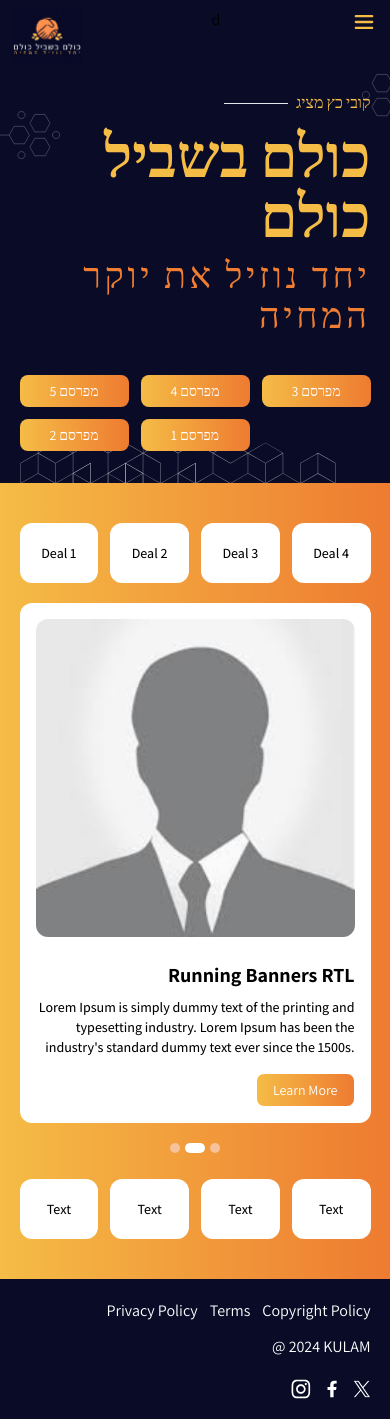
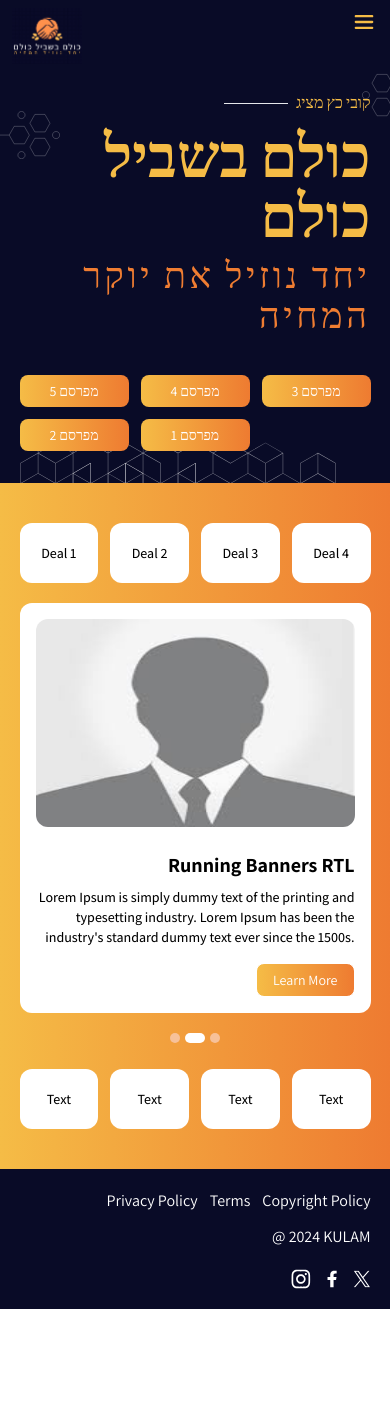
Before and after one commit to whoguri/kulam, a Next.js app: page / in a window 390 px wide. After the commit the page ends 1309 px from the top, so only its background shows below. Built offline with nearby package versions, Linux system fonts and the light colour scheme; no server answers.

Commit message:
Improved UI

```diff
--- a/src/components/Footer.js
+++ b/src/components/Footer.js
@@ -17,15 +17,18 @@ export default function Footer() {
 
                     <div className="2xl:text-lg text-base md:pt-0 pt-3 md:text-start text-end">@ {year} KULAM</div>
                     <div className="flex 2xl:gap-5 gap-3 items-center justify-end md:pt-0 pt-5">
-                        <Link href="/">
+                        <a href="https://www.instagram.com/" target="_blank">
                             <Image src="/images/insta.svg" alt="insta" width={30} height={30} className="2xl:w-[30px] w-[20px] 2xl:h-[30px] h-[20px]" />
-                        </Link>
-                        <Link href="/">
+                        </a>
+
+                        <a href="https://www.facebook.com/" target="_blank">
                             <Image src="/images/fb.svg" alt="fb" width={15} height={15} className="2xl:w-[25px] w-[18px] 2xl:h-[25px] h-[18px]" />
-                        </Link>
-                        <Link href="/">
+                        </a>
+
+                        <a href="https://www.twitter.com/" target="_blank">
                             <Image src="/images/x.svg" alt="x" width={25} height={25} className="2xl:w-[25px] w-[18px] 2xl:h-[25px] h-[18px]" />
-                        </Link>
+                        </a>
+
                     </div>
                 </div>
             </div>
--- a/src/components/Header.js
+++ b/src/components/Header.js
@@ -82,7 +82,7 @@ export default function Header() {
             <div className="flex justify-between items-start relative z-10 w-full px-3 py-2">
                 <Link href="/">
                     <Image src="/images/logo.jpeg" alt="logo" width={70} height={70} />
-                </Link>d
+                </Link>
 
                 <span className="cursor-pointer md:hidden text-primary" onClick={() => { setOpen(true) }}>
                     <svg xmlns="http://www.w3.org/2000/svg" width="28px" height="28px" viewBox="0 0 24 24">
--- a/src/components/Hero.js
+++ b/src/components/Hero.js
@@ -17,7 +17,7 @@ export default function Hero() {
         <div>
             <div className="2xl:max-w-7xl xl:max-w-6xl max-w-[90%] mx-auto py-10">
                 <div className="md:flex gap-10 w-full">
-                    <div className="md:w-[15%] w-full flex md:flex-col flex-row md:gap-10 gap-3 justify-between  md:mb-0 mb-5">
+                    <div className="md:w-[15%] w-full flex md:flex-col flex-row md:gap-10 gap-3 justify-between md:mb-0 mb-5">
                         <div className="bg-white w-full 2xl:py-9 xl:py-8 py-5 2xl:px-0 xl:px-0 px-3 text-center paragraph rounded-xl">Deal 1</div>
                         <div className="bg-white w-full 2xl:py-9 xl:py-8 py-5 2xl:px-0 xl:px-0 px-3 text-center paragraph rounded-xl">Deal 2</div>
                         <div className="bg-white w-full 2xl:py-9 xl:py-8 py-5 2xl:px-0 xl:px-0 px-3 text-center paragraph rounded-xl">Deal 3</div>
@@ -27,7 +27,7 @@ export default function Hero() {
                         <Slider {...settings}>
                             <div className="md:!flex justify-between gap-5 md:p-8 p-4 bg-white rounded-xl">
                                 <div className="md:w-[30%] w-full">
-                                    <Image src="/images/dummy.jfif" alt="dummy" width={225} height={224} className="rounded-xl md:w-[225px] w-full" />
+                                    <Image src="/images/dummy.jfif" alt="dummy" width={225} height={224} className="rounded-xl md:w-[225px] w-full max-h-52" />
                                 </div>
                                 <div className="text-end md:w-[70%] w-full md:pt-0 pt-6">
                                     <h2 className="subheading">Running Banners RTL</h2>
@@ -37,7 +37,7 @@ export default function Hero() {
                             </div>
                             <div className="md:!flex justify-between gap-5 md:p-8 p-4 bg-white rounded-xl">
                                 <div className="md:w-[30%] w-full">
-                                    <Image src="/images/dummy.jfif" alt="dummy" width={225} height={224} className="rounded-xl md:w-[225px] w-full" />
+                                    <Image src="/images/dummy.jfif" alt="dummy" width={225} height={224} className="rounded-xl md:w-[225px] w-full max-h-52" />
                                 </div>
                                 <div className="text-end md:w-[70%] w-full md:pt-0 pt-6">
                                     <h2 className="subheading">Running Banners RTL</h2>
@@ -47,7 +47,7 @@ export default function Hero() {
                             </div>
                             <div className="md:!flex justify-between gap-5 md:p-8 p-4 bg-white rounded-xl">
                                 <div className="md:w-[30%] w-full">
-                                    <Image src="/images/dummy.jfif" alt="dummy" width={225} height={224} className="rounded-xl md:w-[225px] w-full" />
+                                    <Image src="/images/dummy.jfif" alt="dummy" width={225} height={224} className="rounded-xl md:w-[225px] w-full max-h-52" />
                                 </div>
                                 <div className="text-end md:w-[70%] w-full md:pt-0 pt-6">
                                     <h2 className="subheading">Running Banners RTL</h2>
--- a/src/components/HomeBanner.js
+++ b/src/components/HomeBanner.js
@@ -38,20 +38,20 @@ export default function HomeBanner() {
           src="/images/title.svg"
           width={50}
           height={50}
-          className="w-[400px] mx-auto absolute bottom-0 right-0 z-10 left-0"
+          className="w-[400px] mx-auto absolute bottom-0 right-0 z-10 left-0 max-h-[70px]"
         />
       </div>
       <Image
         src="/images/title2.svg"
         width={50}
         height={50}
-        className="md:w-[100px] w-[60px] mx-auto absolute top-10 z-10 left-0"
+        className="md:w-[100px] w-[60px] max-h-20 mx-auto absolute top-10 z-10 left-0"
       />
       <Image
         src="/images/title2.svg"
         width={50}
         height={50}
-        className="md:w-[100px] w-[60px] mx-auto absolute top-0 z-10 md:-right-14 -right-8 rotate-180"
+        className="md:w-[100px] w-[60px] max-h-20 mx-auto absolute top-0 z-10 md:-right-14 -right-8 rotate-180"
       />
     </div>
   );
```
